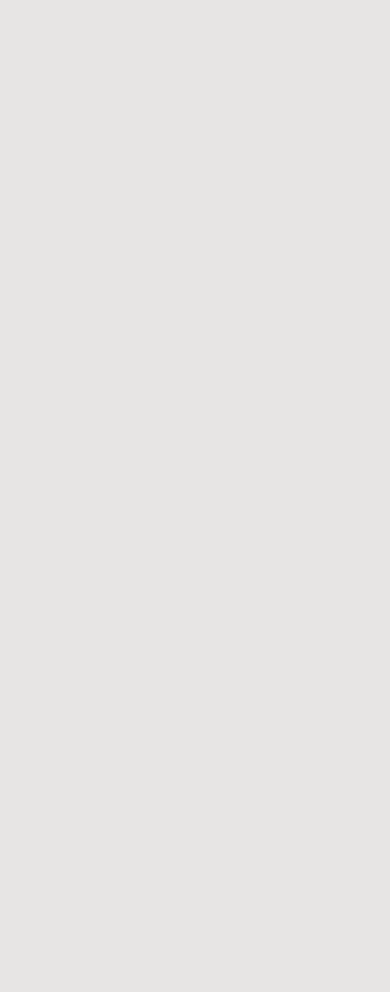
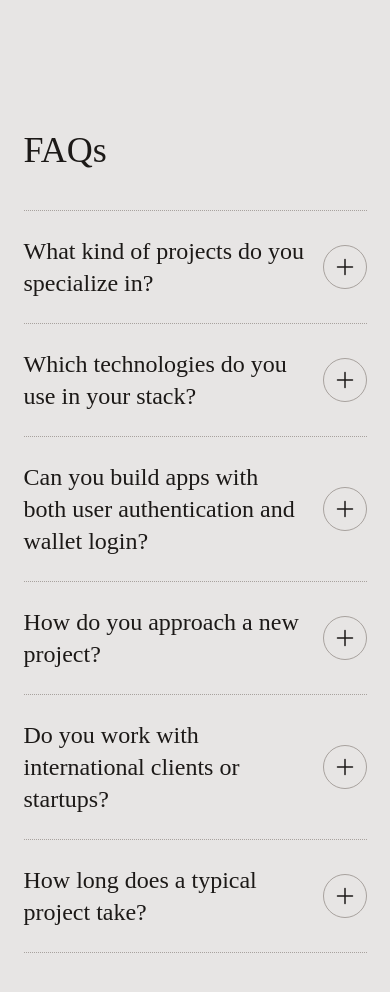
Before and after one commit to LOSTBOY-IS-DED/Subh.rs, a Next.js app in the folder starter-template/: page / in a window 390 px wide. Shown: the part 4420-5412 px from the top of the page. Before the commit the page ends 4454 px from the top, so only its background shows below. Built offline with nearby package versions, Linux system fonts and the light colour scheme.

Commit message:
faq done for mobile view

```diff
--- a/starter-template/src/app/page.tsx
+++ b/starter-template/src/app/page.tsx
@@ -1,3 +1,4 @@
+import FAQs from "@/sections/FAQs";
 import Header from "@/sections/Header";
 import Hero from "@/sections/Hero";
 import Intro from "@/sections/Intro";
@@ -11,5 +12,6 @@ export default function Home() {
     <Intro/>
     <Projects />
     <Testimonials />
+    <FAQs />
   </>
 }
--- a/starter-template/src/sections/FAQs.tsx
+++ b/starter-template/src/sections/FAQs.tsx
@@ -3,29 +3,72 @@ import { FC } from "react";
 /* eslint-disable-next-line @typescript-eslint/no-unused-vars */
 const faqs = [
   {
-    question: "How long does it take to build a website?",
+    question: "What kind of projects do you specialize in?",
     answer:
-      "It depends on the complexity of the website and the scope of the project.",
+      "I build full-stack Web2 and Web3 applications — from modern SaaS tools and landing pages to dApps on Solana and Ethereum. Whether it's a sleek frontend or secure smart contracts, I deliver end-to-end solutions.",
   },
   {
-    question: "What is your development process like?",
+    question: "Which technologies do you use in your stack?",
     answer:
-      "I follow a hands-on approach starting with project planning, building out the core features, and regular check-ins to make sure everything matches your needs.",
+      "For Web2, I primarily use Next.js, TypeScript, Tailwind CSS, Prisma, PostgreSQL, and NextAuth. In the Web3 space, I work with Solana and Ethereum, smart contracts, wallet integrations, and decentralized protocols.",
   },
   {
-    question: "Do you work with international clients?",
+    question:
+      "Can you build apps with both user authentication and wallet login?",
     answer:
-      "Yes, I work with clients globally and can accommodate different time zones for meetings and communication.",
+      "Yes — I can integrate secure login systems with NextAuth for traditional apps, or Web3 wallet authentication like MetaMask or Phantom for decentralized applications.",
   },
   {
-    question: "What industries do you specialize in?",
+    question: "How do you approach a new project?",
     answer:
-      "I have experience across various industries including technology, retail, hospitality, and professional services, bringing fresh perspectives to each project.",
+      "I start by deeply understanding your product goals, then I move to wireframing, building the core architecture, and shipping fast — with regular check-ins and full transparency throughout.",
+  },
+  {
+    question: "Do you work with international clients or startups?",
+    answer:
+      "Absolutely. I've worked with founders, teams, and startups across different time zones. I'm comfortable collaborating async or through scheduled calls, whatever works best for you.",
+  },
+  {
+    question: "How long does a typical project take?",
+    answer:
+      "It depends on the scope. A landing page might take 3 to 5 days. A full-stack or Web3 product with auth and dashboards may take a few weeks. I prioritize clean code and timely delivery.",
   },
 ];
 
 const FAQs: FC = () => {
-  return <div>FAQs</div>;
+  return (
+    <section className="section">
+      <div className="container">
+        <h2 className="text-4xl">FAQs</h2>
+        <div className="mt-10">
+          {faqs.map(({ question, answer }) => (
+            <div key={question} className="border-t border-stone-400 border-dotted py-6 last:border-b">
+              <div className="flex justify-center items-center gap-4">
+                <div className="text-2xl">{question}</div>
+                <div className="border border-stone-400 rounded-full inline-flex justify-center items-center size-11 shrink-0">
+                  <svg
+                  xmlns="http://www.w3.org/2000/svg"
+                  fill="none"
+                  viewBox="0 0 24 24"
+                  strokeWidth="1.5"
+                  stroke="currentColor"
+                  className="size-6"
+                >
+                  <path
+                    strokeLinecap="round"
+                    strokeLinejoin="round"
+                    d="M12 4.5v15m7.5-7.5h-15"
+                  />
+                </svg>
+                </div>
+
+              </div>
+            </div>
+          ))}
+        </div>
+      </div>
+    </section>
+  );
 };
 
 export default FAQs;
```
